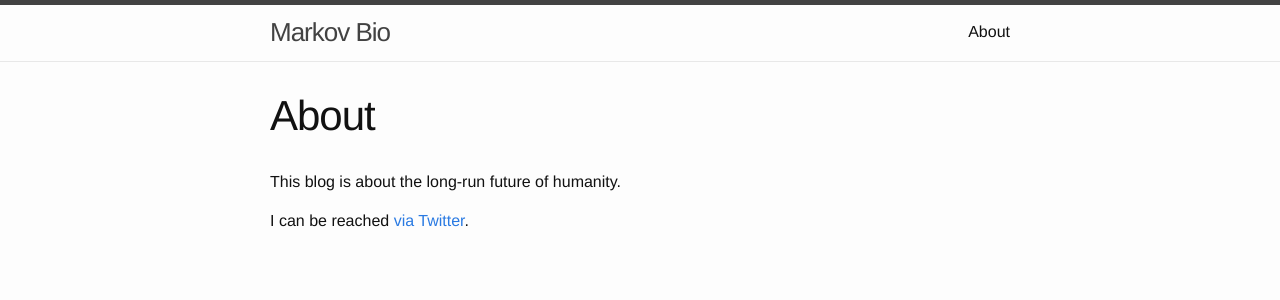
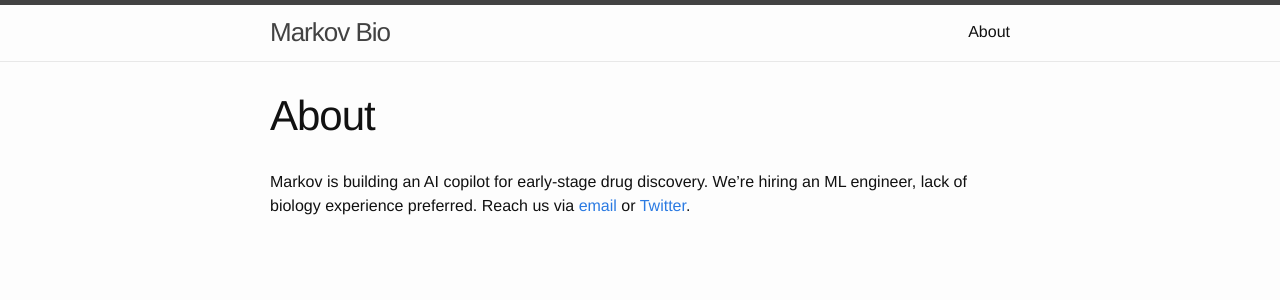
Before and after one commit to markovbio/markovbio.github.io, a Jekyll site: the page built from about.md, in a window 1280 px wide. Shown: the top 300 px of the page. Built offline with Jekyll 4.4.1, drawn with Linux system fonts in a browser that asks for light colours.

Commit message:
Update about.md for hiring

```diff
--- a/about.md
+++ b/about.md
@@ -4,6 +4,6 @@ title: About
 permalink: /about/
 ---
 
-This blog is about the long-run future of humanity.
-
-I can be reached [via Twitter](https://twitter.com/adamlewisgreen).
+Markov is building an AI copilot for early-stage drug discovery.
+We're hiring an ML engineer, lack of biology experience preferred.
+Reach us via [email](mailto:adam@markov.bio) or [Twitter](https://twitter.com/adamlewisgreen).
```
